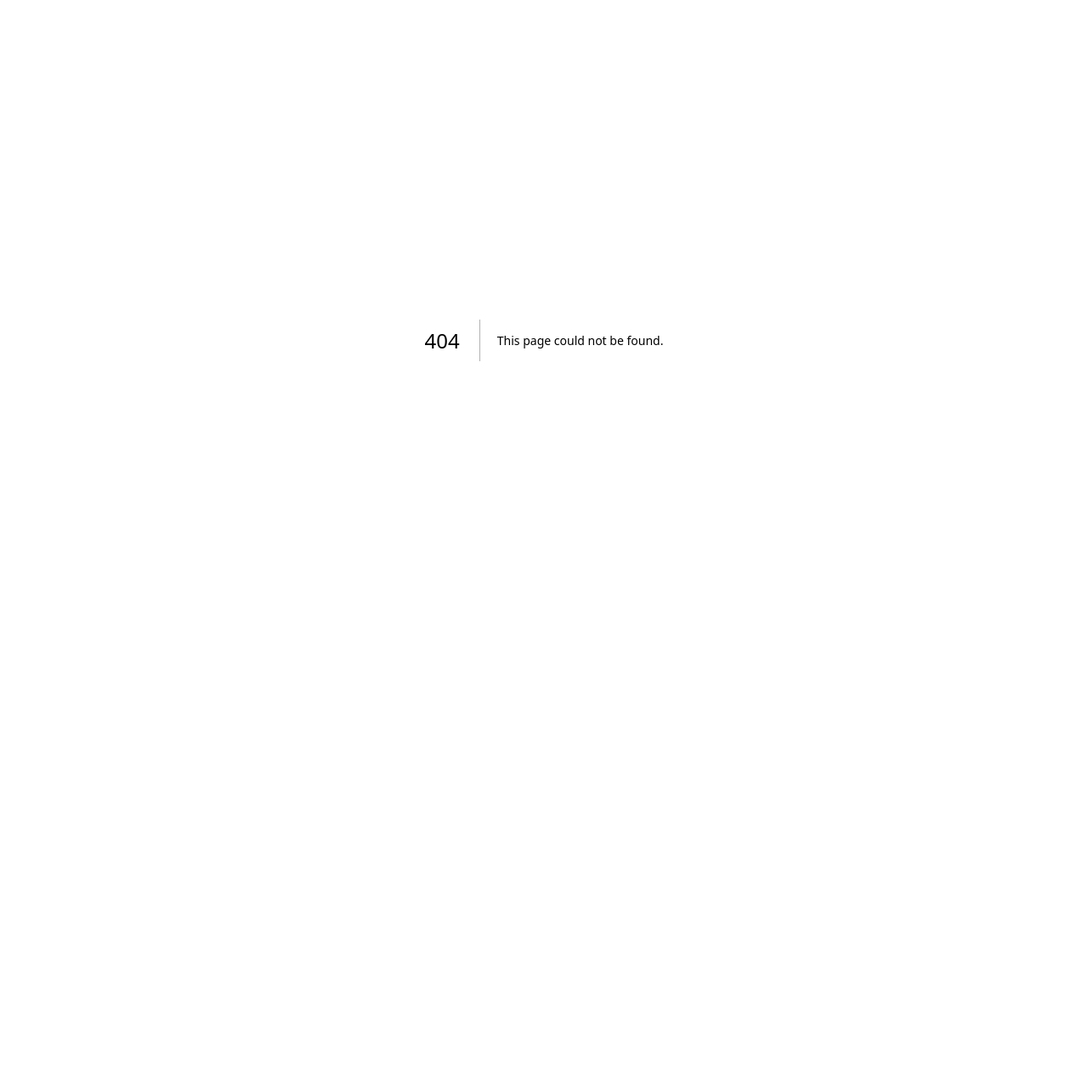
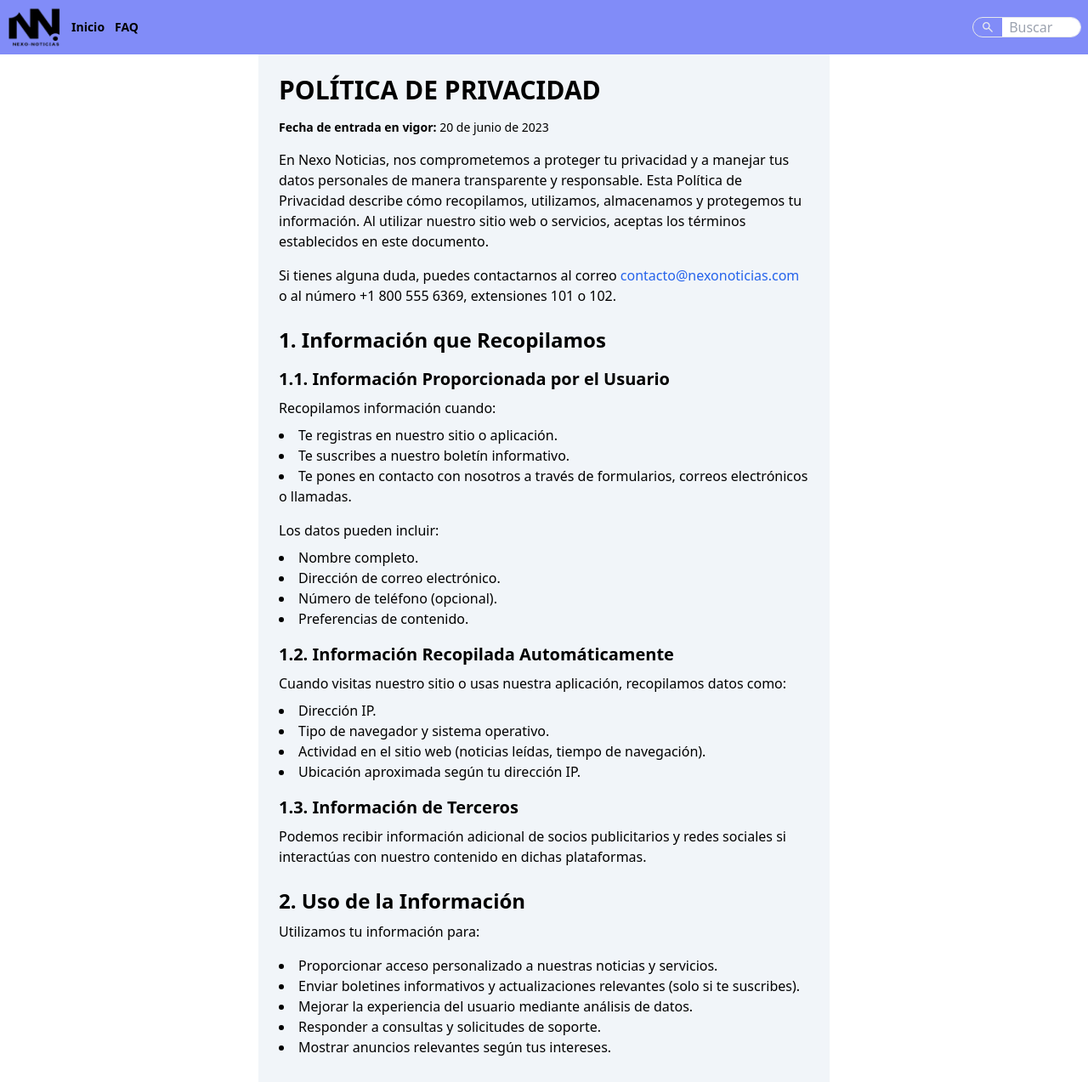
Before and after one commit to ING-JJAVIER/Nexo-Noticias, a Next.js app: page /terms in a window 1280 px wide. Before the commit this address had no page. Shown: the top 1273 px of the page at 85% size. Before the commit the page ends 800 px from the top, so only its background shows below. Built offline with nearby package versions, Linux system fonts and the light colour scheme; what @nextui-org/react would draw is missing.

Commit message:
changes in filters

```diff
--- a/app/api/apiCar.js
+++ b/app/api/apiCar.js
@@ -18,7 +18,7 @@ export async function apiCar(page = 1, pageSize = 10, params = {}) {
       page,
       pageSize,
       q: params.q || "general",
-      language: params.language || 'es'
+      language: params.language || 'en'
     }).toString();
 
     const response = await fetch(`${baseUrl}?${queryParams}`);
--- a/app/api/apiCont.js
+++ b/app/api/apiCont.js
@@ -8,7 +8,7 @@ import { apiKey } from '../apiKey/apiKey';
  *   - language: Idioma de las fuentes (default: 'en').
  * @returns {Array} Lista de fuentes obtenidas desde la API.
  */
-export async function apiCont( params = {}) {
+export async function apiCont(params = {}) {
   try {
     const baseUrl = `https://newsapi.org/v2/top-headlines/sources`;
 
@@ -22,7 +22,7 @@ export async function apiCont( params = {}) {
 
     const response = await fetch(`${baseUrl}?${queryParams}`);
     const data = await response.json();
-    console.log('datos en apiCont: ', data)
+
     if (data.status === 'ok' && data.sources) {
       return data.sources;
     } else {
--- a/app/page.jsx
+++ b/app/page.jsx
@@ -6,27 +6,38 @@ import Carousel from '@/components/carousel'
 import MainCardNews from '@/components/mainCardNews'
 import MainCardArticles from '@/components/mainCardArticles'
 import ModalSupport from '@/components/modalSupport'
+import SelectLanguage from '@/components/selectLanguage'
 import Footer from '@/components/footer'
-
 
 export default function Home() {
   const [modal, setModal] = useState(false);
+  const [searchQuery, setSearchQuery] = useState('');
+  const [language, setLanguage] = useState('');
+
   const openModal = () => setModal(true);
   const closeModal = () => setModal(false);
 
+  const handleSearch = (query) => {
+    setSearchQuery(query);
+    closeModal();
+  };
+
+  const handleLanguageChange = (selectedLanguage) => {
+    setLanguage(selectedLanguage);
+  };
+
   return (
-    <div className=''>
+    <div>
       <Header openModal={openModal} />
 
-      {
-        modal &&
-        <ModalSearch closeModal={closeModal} />
-      }
+      {modal && <ModalSearch closeModal={closeModal} onSearch={handleSearch} />}
+
       <Carousel />
-      <MainCardNews />
+      <MainCardNews searchQuery={searchQuery} language={language} />
       <MainCardArticles />
       <ModalSupport />
       <Footer />
+      <SelectLanguage onChange={handleLanguageChange} />
     </div>
-  )
+  );
 }
--- /dev/null
+++ b/app/terms/page.jsx
@@ -0,0 +1,120 @@
+import React from 'react';
+import Header from '@/components/header';
+
+
+const PoliticaDePrivacidad = () => {
+    return (
+        <>
+        <Header/>
+        <div className="p-6 max-w-2xl mx-auto bg-slate-100">
+            <h1 className="text-3xl font-bold mb-4">POLÍTICA DE PRIVACIDAD</h1>
+            <p className="text-sm mb-4"><strong>Fecha de entrada en vigor:</strong> 20 de junio de 2023</p>
+            <p className="mb-4">
+                En Nexo Noticias, nos comprometemos a proteger tu privacidad y a manejar tus datos personales de manera transparente y responsable.
+                Esta Política de Privacidad describe cómo recopilamos, utilizamos, almacenamos y protegemos tu información.
+                Al utilizar nuestro sitio web o servicios, aceptas los términos establecidos en este documento.
+            </p>
+            <p className="mb-4">
+                Si tienes alguna duda, puedes contactarnos al correo <a href="mailto:contacto@nexonoticias.com" className="text-blue-600 hover:underline">contacto@nexonoticias.com</a> o al número +1 800 555 6369, extensiones 101 o 102.
+            </p>
+
+            <h2 className="text-2xl font-semibold mt-6 mb-2">1. Información que Recopilamos</h2>
+            <h3 className="text-xl font-semibold mt-4 mb-2">1.1. Información Proporcionada por el Usuario</h3>
+            <p className="mb-2">Recopilamos información cuando:</p>
+            <ul className="list-disc list-inside mb-4">
+                <li>Te registras en nuestro sitio o aplicación.</li>
+                <li>Te suscribes a nuestro boletín informativo.</li>
+                <li>Te pones en contacto con nosotros a través de formularios, correos electrónicos o llamadas.</li>
+            </ul>
+            <p className="mb-2">Los datos pueden incluir:</p>
+            <ul className="list-disc list-inside mb-4">
+                <li>Nombre completo.</li>
+                <li>Dirección de correo electrónico.</li>
+                <li>Número de teléfono (opcional).</li>
+                <li>Preferencias de contenido.</li>
+            </ul>
+
+            <h3 className="text-xl font-semibold mt-4 mb-2">1.2. Información Recopilada Automáticamente</h3>
+            <p className="mb-2">Cuando visitas nuestro sitio o usas nuestra aplicación, recopilamos datos como:</p>
+            <ul className="list-disc list-inside mb-4">
+                <li>Dirección IP.</li>
+                <li>Tipo de navegador y sistema operativo.</li>
+                <li>Actividad en el sitio web (noticias leídas, tiempo de navegación).</li>
+                <li>Ubicación aproximada según tu dirección IP.</li>
+            </ul>
+
+            <h3 className="text-xl font-semibold mt-4 mb-2">1.3. Información de Terceros</h3>
+            <p className="mb-4">Podemos recibir información adicional de socios publicitarios y redes sociales si interactúas con nuestro contenido en dichas plataformas.</p>
+
+            <h2 className="text-2xl font-semibold mt-6 mb-2">2. Uso de la Información</h2>
+            <p className="mb-4">Utilizamos tu información para:</p>
+            <ul className="list-disc list-inside mb-4">
+                <li>Proporcionar acceso personalizado a nuestras noticias y servicios.</li>
+                <li>Enviar boletines informativos y actualizaciones relevantes (solo si te suscribes).</li>
+                <li>Mejorar la experiencia del usuario mediante análisis de datos.</li>
+                <li>Responder a consultas y solicitudes de soporte.</li>
+                <li>Mostrar anuncios relevantes según tus intereses.</li>
+            </ul>
+
+            <h2 className="text-2xl font-semibold mt-6 mb-2">3. Cookies y Tecnologías Similares</h2>
+            <h3 className="text-xl font-semibold mt-4 mb-2">3.1. Uso de Cookies</h3>
+            <p className="mb-2">Utilizamos cookies para:</p>
+            <ul className="list-disc list-inside mb-4">
+                <li>Recordar tus preferencias.</li>
+                <li>Analizar el tráfico en nuestro sitio web.</li>
+                <li>Mostrar anuncios personalizados a través de socios publicitarios.</li>
+            </ul>
+
+            <h3 className="text-xl font-semibold mt-4 mb-2">3.2. Gestión de Cookies</h3>
+            <p className="mb-4">Puedes controlar o desactivar las cookies desde la configuración de tu navegador. Sin embargo, deshabilitarlas podría afectar la funcionalidad de nuestro sitio.</p>
+
+            <h2 className="text-2xl font-semibold mt-6 mb-2">4. Compartición de la Información</h2>
+            <p className="mb-4">No vendemos tus datos personales. Sin embargo, podemos compartir tu información con:</p>
+            <ul className="list-disc list-inside mb-4">
+                <li>Proveedores de Servicios: Empresas que nos ayudan a gestionar nuestra plataforma, como proveedores de alojamiento web o herramientas de análisis.</li>
+                <li>Socios Publicitarios: Para ofrecerte anuncios relevantes basados en tus intereses.</li>
+                <li>Autoridades Legales: Si es requerido por ley o para proteger nuestros derechos.</li>
+            </ul>
+
+            <h2 className="text-2xl font-semibold mt-6 mb-2">5. Almacenamiento y Seguridad de los Datos</h2>
+            <h3 className="text-xl font-semibold mt-4 mb-2">5.1. Almacenamiento de Datos</h3>
+            <p className="mb-4">Tus datos se almacenan en servidores seguros ubicados en [CDMX, México]. Implementamos medidas técnicas y organizativas para proteger tu información.</p>
+
+            <h3 className="text-xl font-semibold mt-4 mb-2">5.2. Periodo de Conservación</h3>
+            <p className="mb-4">Conservamos tu información mientras sea necesaria para cumplir con los fines mencionados o mientras lo exija la ley.</p>
+
+            <h2 className="text-2xl font-semibold mt-6 mb-2">6. Tus Derechos</h2>
+            <p className="mb-4">Dependiendo de tu ubicación, puedes ejercer los siguientes derechos:</p>
+            <ul className="list-disc list-inside mb-4">
+                <li>Acceso: Solicitar una copia de tus datos personales.</li>
+                <li>Rectificación: Corregir datos inexactos o incompletos.</li>
+                <li>Eliminación: Solicitar la eliminación de tus datos, salvo excepciones legales.</li>
+                <li>Oposición: Restringir el uso de tus datos para ciertos fines, como la publicidad.</li>
+                <li>Portabilidad: Solicitar que tus datos se transfieran a otro proveedor, si es técnicamente viable.</li>
+            </ul>
+            <p className="mb-4">Para ejercer estos derechos, envía un correo a <a href="mailto:contacto@nexonoticias.com" className="text-blue-600 hover:underline">contacto@nexonoticias.com</a> o llama al +1 800 555 6369, extensiones 101 o 102.</p>
+
+            <h2 className="text-2xl font-semibold mt-6 mb-2">7. Transferencias Internacionales de Datos</h2>
+            <p className="mb-4">En caso de transferir datos fuera de México, aseguraremos que estas transferencias cumplan con las leyes aplicables y que tus datos estén protegidos bajo estándares equivalentes.</p>
+
+            <h2 className="text-2xl font-semibold mt-6 mb-2">8. Política de Privacidad para Menores</h2>
+            <p className="mb-4">Nexo Noticias no está dirigido a menores de 16 años. No recopilamos deliberadamente información de menores. Si descubrimos que hemos recopilado datos de un menor, eliminaremos dicha información de inmediato.</p>
+
+            <h2 className="text-2xl font-semibold mt-6 mb-2">9. Actualizaciones de la Política de Privacidad</h2>
+            <p className="mb-4">Podemos actualizar esta Política de Privacidad en cualquier momento. Cualquier cambio será notificado a través de nuestro sitio web. La fecha al inicio de este documento refleja la última actualización.</p>
+
+            <h2 className="text-2xl font-semibold mt-6 mb-2">10. Contacto</h2>
+            <p className="mb-4">Si tienes preguntas sobre esta Política de Privacidad o sobre cómo gestionamos tus datos, contáctanos:</p>
+            <ul className="list-disc list-inside mb-4">
+                <li>Correo Electrónico: <a href="mailto:contacto@nexonoticias.com" className="text-blue-600 hover:underline">contacto@nexonoticias.com</a></li>
+                <li>Teléfono: +1 800 555 6369, Exts. 101 o 102</li>
+                <li>Dirección: Avenida Ficticia 123, Colonia Inventada, CDMX, México.</li>
+            </ul>
+
+            <p className="mb-4">Gracias por confiar en Nexo Noticias, tu fuente de información confiable.</p>
+        </div>
+        </>
+    );
+};
+
+export default PoliticaDePrivacidad;
--- a/components/ModalSearch.jsx
+++ b/components/ModalSearch.jsx
@@ -1,28 +1,34 @@
-import React, { useState } from 'react'
-import SelectCountry from '@/components/selectCountry'
-import SelectLanguage from '@/components/selectLanguage'
-import SelectCategories from '@/components/selectCategories'
-import SearchButton from '@/components/searchButton'
-import Image from 'next/image'
+import React, { useState } from 'react';
+import SelectCountry from '@/components/selectCountry';
+import SelectLanguage from '@/components/selectLanguage';
+import SelectCategories from '@/components/selectCategories';
+import SearchButton from '@/components/searchButton';
+import Image from 'next/image';
 
-export default function ModalSearch({ closeModal }) {
+export default function ModalSearch({ closeModal, onSearch }) {
+  const [searchQuery, setSearchQuery] = useState('');
   const [language, setLanguage] = useState('');
   const [category, setCategory] = useState('');
+  const [country, setCountry] = useState('');
 
-    const langChange = (newLanguage) => {
-        setLanguage(newLanguage);
+  const handleSearch = () => {
+    const filters = {
+      searchQuery,
+      language,
+      category,
+      country,
     };
-
-    const categoryChange = (newCategory) => {
-        setCategory(newCategory);
+    onSearch(searchQuery);
+    closeModal();
   };
 
   return (
     <div className='bg-indigo-500 relative'>
-            <div className=' gap-2 w-full h-full md:flex md:justify-center lg:flex lg:justify-center pb-2 '>
-
+      <div className='gap-2 w-full h-full md:flex md:justify-center lg:flex lg:justify-center pb-2'>
         <div className='flex justify-end w-11/12 absolute pt-1'>
-                    <button className='flex items-center text-3xl hover:bg-red-600 h-6 hover:rounded-lg active:text-4xl pb-1' type="button"
+          <button
+            className='flex items-center text-3xl hover:bg-red-600 h-6 hover:rounded-lg active:text-4xl pb-1'
+            type="button"
             onClick={closeModal}
             aria-label='Cerrar'
           >
@@ -30,12 +36,17 @@ export default function ModalSearch({ closeModal }) {
           </button>
         </div>
 
-
-
         <div className='flex flex-wrap justify-center md:flex-wrap pt-6'>
           <label className='flex border rounded-full overflow-hidden w-10/12 m-4' htmlFor="searchmanual">
-                        <input className='flex-grow h-full outline-none pl-3' type="text" name="" id="searchmanual" />
-                        <button type="button">
+            <input
+              className='flex-grow h-full outline-none pl-3'
+              type="text"
+              id="searchmanual"
+              value={searchQuery}
+              onChange={(e) => setSearchQuery(e.target.value)}
+              placeholder="Escribe tu búsqueda"
+            />
+            <button type="button" onClick={handleSearch}>
               <figure className='mx-2'>
                 <Image src={'/icons/searchIcon.svg'} width={30} height={30} alt='search icon' as='image' />
               </figure>
@@ -43,17 +54,16 @@ export default function ModalSearch({ closeModal }) {
           </label>
 
           <div className='flex flex-wrap justify-center items-center gap-2 pt-3'>
-                    <SelectLanguage onChange={langChange} />
-                    <SelectCategories onChange={categoryChange} />
-                    <SelectCountry />
-                    <SearchButton closeModal={closeModal} language={language} />
+            <SelectLanguage onChange={(lang) => setLanguage(lang)} />
+            <SelectCategories onChange={(cat) => setCategory(cat)} />
+            <SelectCountry onChange={(cnt) => setCountry(cnt)} />
           </div>
 
+          <div className='flex justify-center w-full pt-4'>
+            <SearchButton onClick={handleSearch} />
           </div>
-
-
         </div>
-
       </div>
-    )
+    </div>
+  );
 }
--- a/components/footer.jsx
+++ b/components/footer.jsx
@@ -1,3 +1,4 @@
+import Link from 'next/link'
 import React from 'react'
 
 export default function Footer() {
@@ -12,7 +13,7 @@ export default function Footer() {
                         <a href="#" className="hover:underline me-4 md:me-6">About</a>
                     </li>
                     <li>
-                        <a href="#" className="hover:underline me-4 md:me-6">Privacy Policy</a>
+                        <Link href={'/terms'} className="hover:underline me-4 md:me-6">Privacy Policy</Link>
                     </li>
                     <li>
                         <a href="#" className="hover:underline me-4 md:me-6">Licensing</a>
--- a/components/mainCardNews.jsx
+++ b/components/mainCardNews.jsx
@@ -4,10 +4,10 @@ import { apiCont } from '@/app/api/apiCont';
 import { apiCar } from '@/app/api/apiCar';
 import { Spinner } from '@nextui-org/react';
 
-export default function MainCardNews({ language }) {
+export default function MainCardNews({ language, searchQuery }) {
   const [sources, setSources] = useState([]);
   const [loading, setLoading] = useState(true);
-  const [rs, setRs] = useState([]); // Asegúrate de usar esta variable
+  const [rs, setRs] = useState([]);
 
   const CACHE_EXPIRATION_TIME = 3600000;
 
@@ -20,7 +20,7 @@ export default function MainCardNews({ language }) {
 
       if (cachedData && Date.now() - cachedData.timestamp < CACHE_EXPIRATION_TIME) {
         setSources(cachedData.data);
-        setRs(cachedData.data);  // Aquí estamos configurando rs con los datos de caché
+        setRs(cachedData.data);
         setLoading(false);
         return;
       }
@@ -31,25 +31,28 @@ export default function MainCardNews({ language }) {
       const combinedData = allSources.map((source) => {
         const matchingArticle = allArticles.find((article) => article.url === source.url);
 
-        // Si se encuentra un artículo correspondiente, agregar la imagen
         if (matchingArticle) {
           return {
             ...source,
             image: matchingArticle.urlToImage || null,
           };
         } else {
-          // Si no hay artículo, devolver el source tal cual, pero sin imagen
           return {
             ...source,
-            image: null, // Asigna null si no hay imagen
+            image: null,
           };
         }
       });
 
-      setRs(combinedData);  // Aquí es donde actualizas `rs` con los datos combinados
+      setSources(combinedData);
+
+      const filteredData = combinedData.filter((item) =>
+        item.name.toLowerCase().includes(searchQuery.toLowerCase()) ||
+        item.description.toLowerCase().includes(searchQuery.toLowerCase())
+      );
+      setRs(filteredData);
 
       if (allSources && allSources.length > 0) {
-        setSources(allSources);
         localStorage.setItem(
           cacheKey,
           JSON.stringify({ data: allSources, timestamp: Date.now() })
@@ -67,7 +70,7 @@ export default function MainCardNews({ language }) {
 
   useEffect(() => {
     fetchSources();
-  }, [language]);
+  }, [language, searchQuery]);
 
   return (
     <div className="m-4">
@@ -77,12 +80,12 @@ export default function MainCardNews({ language }) {
           <div className="flex justify-center items-center h-64">
             <Spinner size="lg" />
           </div>
-        ) : rs.length > 0 ? (  // Aquí estamos usando `rs` en lugar de `sources`
+        ) : rs.length > 0 ? (
           <div className="grid grid-cols-1 md:grid-cols-3 lg:grid-cols-5 gap-4">
-            {rs.map((source) => (  // Aquí también se usa `rs`
+            {rs.map((source) => (
               <div key={source.id} className="flex justify-center items-center flex-wrap m-4">
                 <CardNews
-                  image={source.image}  // Ahora pasas la imagen correcta
+                  image={source.image}
                   name={source.name}
                   des={source.description}
                   url={source.url}
```
Also changed, not shown: components/selectLanguage.jsx (+7 -9 lines). Lines whose indentation alone changed are shown as unchanged.
